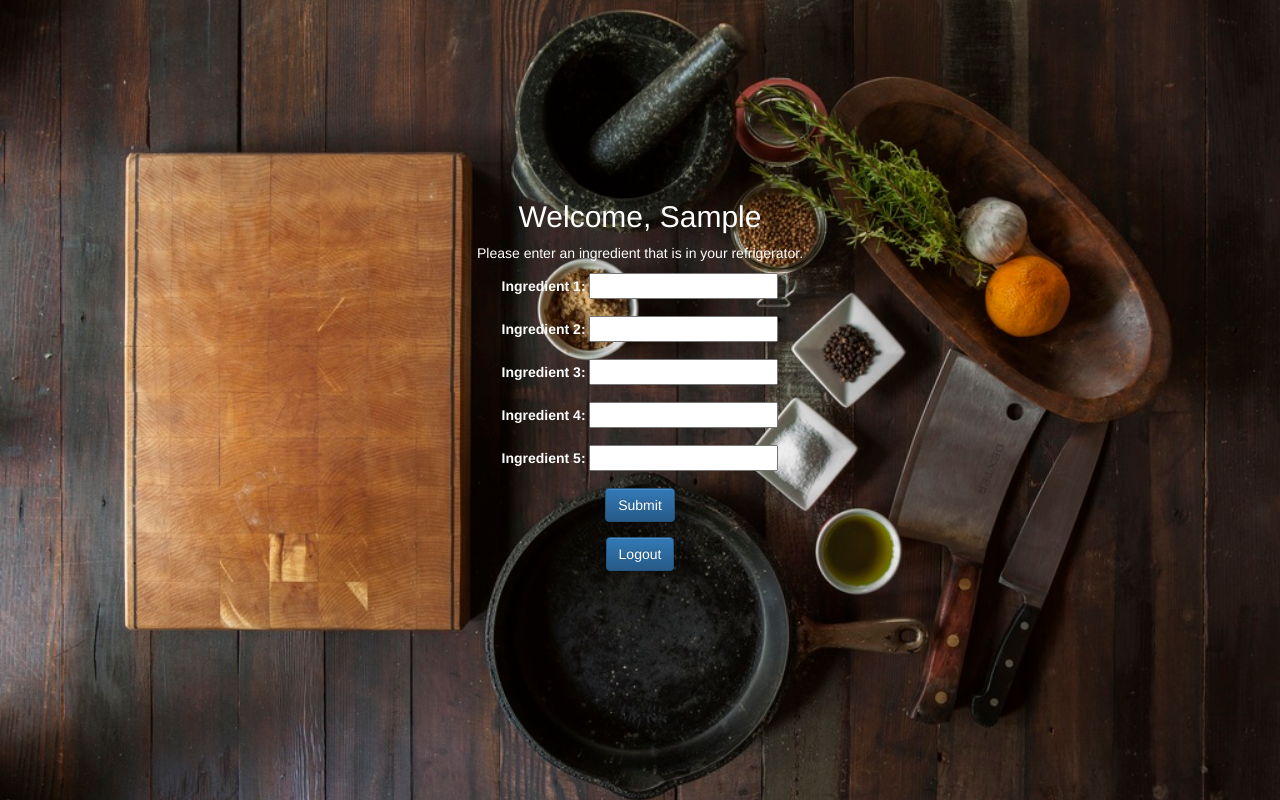
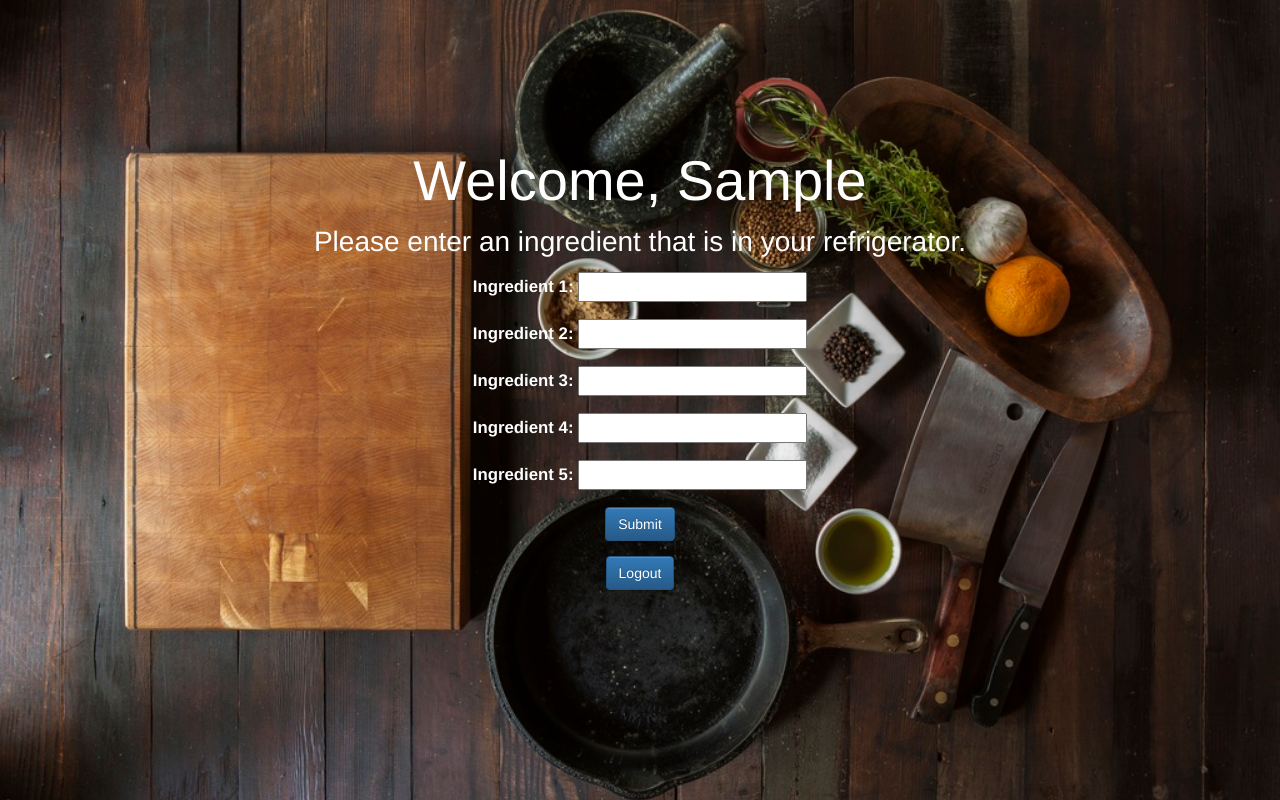
Before and after one commit to dongheelee1/project_week, a CodeIgniter app: the page made by CodeIgniter-3.0.4/CodeIgniter-3.0.4/application/views/home.php in a window 1280 px wide. Run offline with CodeIgniter, Linux system fonts and the light colour scheme; the template is opened without the code that fills it: most values are stand-ins (such as "Sample title", 1, 10 or a date in 2020).

Commit message:
fixed recipe page styling

```diff
--- a/CodeIgniter-3.0.4/CodeIgniter-3.0.4/assets/some_stuff.css
+++ b/CodeIgniter-3.0.4/CodeIgniter-3.0.4/assets/some_stuff.css
@@ -21,7 +21,7 @@ body{
 	display: block;
 	border: 3px solid black;
 	vertical-align: center;
-	margin-top: 60px;
+	margin-top: 30px;
 	background-color: #ffffff;
     -webkit-filter: opacity(75%);
     -webkit-backdrop-filter: blur(10px);
--- a/CodeIgniter-3.0.4/CodeIgniter-3.0.4/assets/style.css
+++ b/CodeIgniter-3.0.4/CodeIgniter-3.0.4/assets/style.css
@@ -9,5 +9,22 @@ body {
 
 .container-fluid {
 	color:white;
-	margin-top:180px;
+	margin-top:130px;
 }
+
+.container-fluid h2{
+	font-size: 4em;
+}
+
+.container-fluid p{
+	font-size: 2em;
+}
+
+.container-fluid .form-group{
+	font-size: 1.2em;
+	font-weight: 200;
+}
+
+.ingredients {
+	color:black;
+}
```
